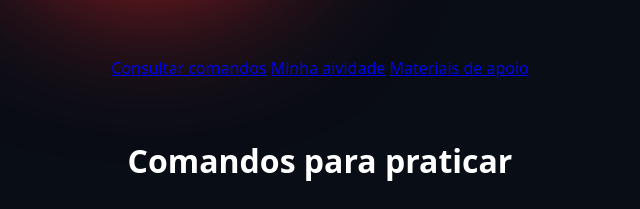
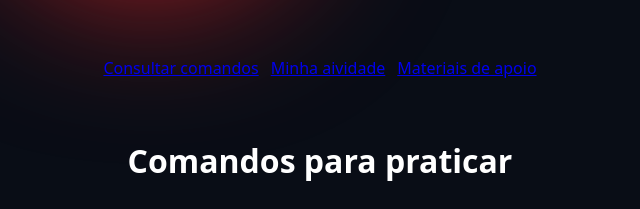
Before and after one commit to isaatoniolo-hue/Isabelle_PA, a plain HTML site: page index.html in a window 1280 px wide. Shown: the part 770-979 px from the top of the page, 320-960 px from the left. Drawn offline with Linux system fonts and the light colour scheme.

Commit message:
Adicionei o flex e o wrap para que os links mudem de linha quando faltar espaço

```diff
--- a/style.css
+++ b/style.css
@@ -238,3 +238,11 @@ Coloca os novos elementos acima das luzes decorativas do fundo. */
     z-index: 1;
     text-align: center;
 }
+
+/* Flex e wrap fazem os links mudarem de linha quando faltar espaço. */
+.menu-estudo{
+    display: flex;
+    flex-wrap: wrap;
+    justify-content: center;
+    gap: 12px;
+}
```
